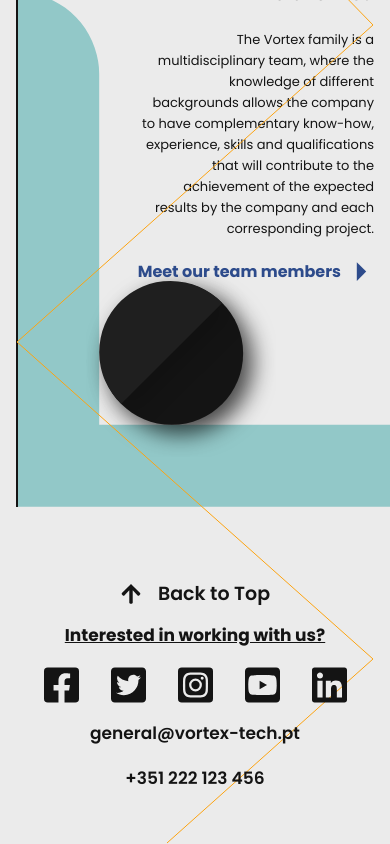
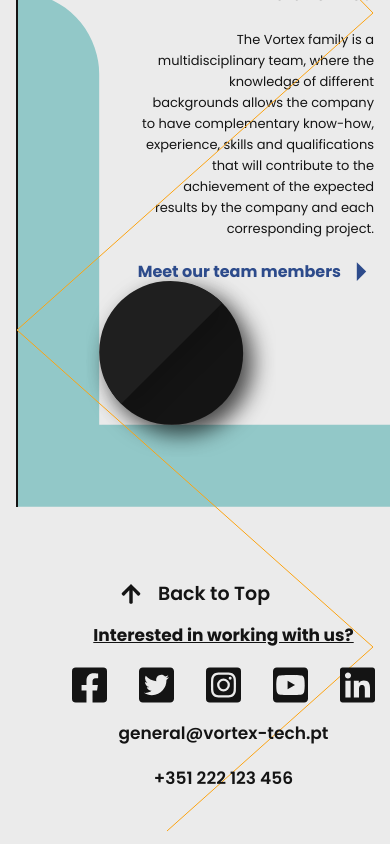
Before and after one commit to LGP21-LGP1/lgp21-lgp1.github.io, a Next.js app: page / in a window 390 px wide. Shown: the part 1464-2308 px from the top of the page. Built offline with nearby package versions, Linux system fonts and the light colour scheme; no server answers; a web font is replaced by a local one.

Commit message:
updated footzer size

```diff
--- a/components/footer.module.css
+++ b/components/footer.module.css
@@ -15,7 +15,8 @@
   align-items: center;
   margin: 2rem 0;
   flex-wrap: wrap;
-  max-width: 1500px;
+  max-width: 1300px;
+  width: 100%;
 }
 
 #footerInfo span {
@@ -84,8 +85,9 @@
     width: auto;
   }
 
-  #contacts {
+  #footer #contacts {
     text-align: center;
+    margin-bottom: 0;
   }
 }
 
@@ -101,6 +103,7 @@
 
   #footerInfo {
     margin-top: 0.85rem;
+    margin-bottom: 0;
   }
 
   #footerInfo #workWithUs {
@@ -112,7 +115,7 @@
   #footerInfo #contacts {
     text-align: center;
     font-size: 17px;
-    margin-bottom: 0;
+    margin-bottom: 20px;
   }
 
   #contacts span {
```
